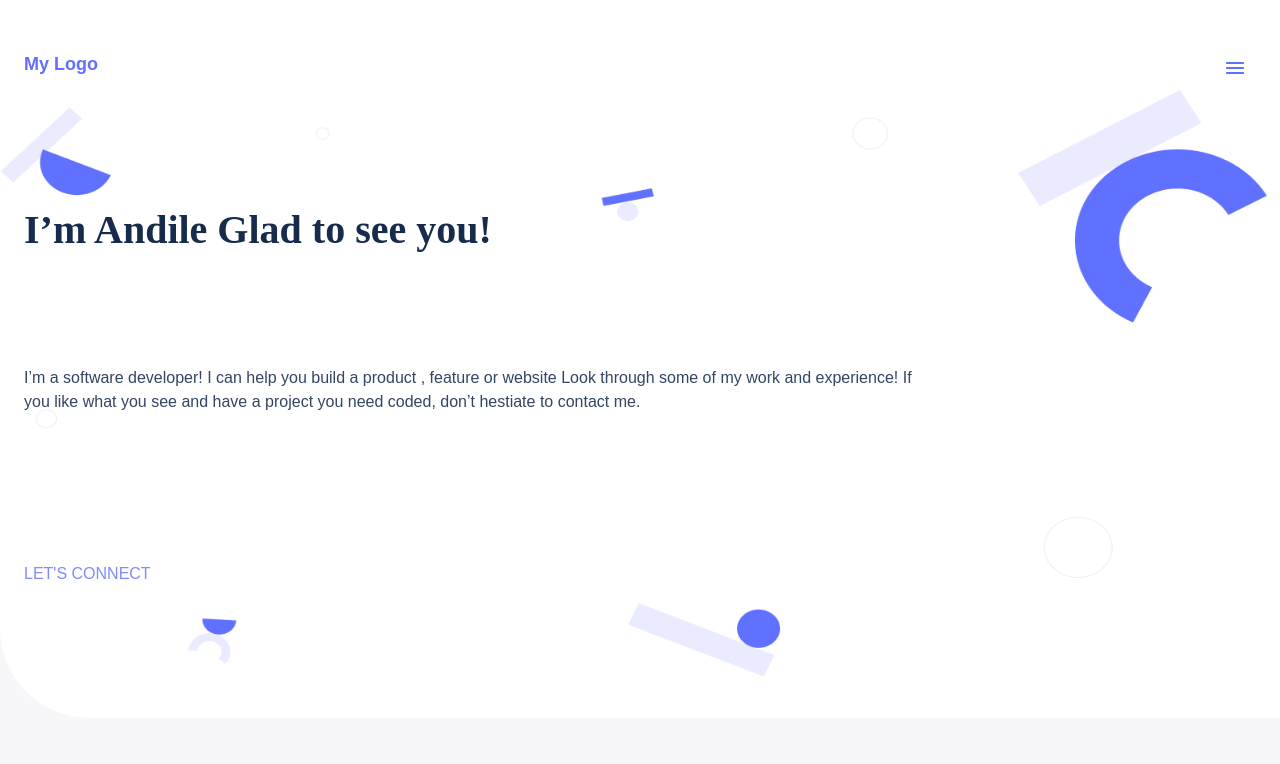
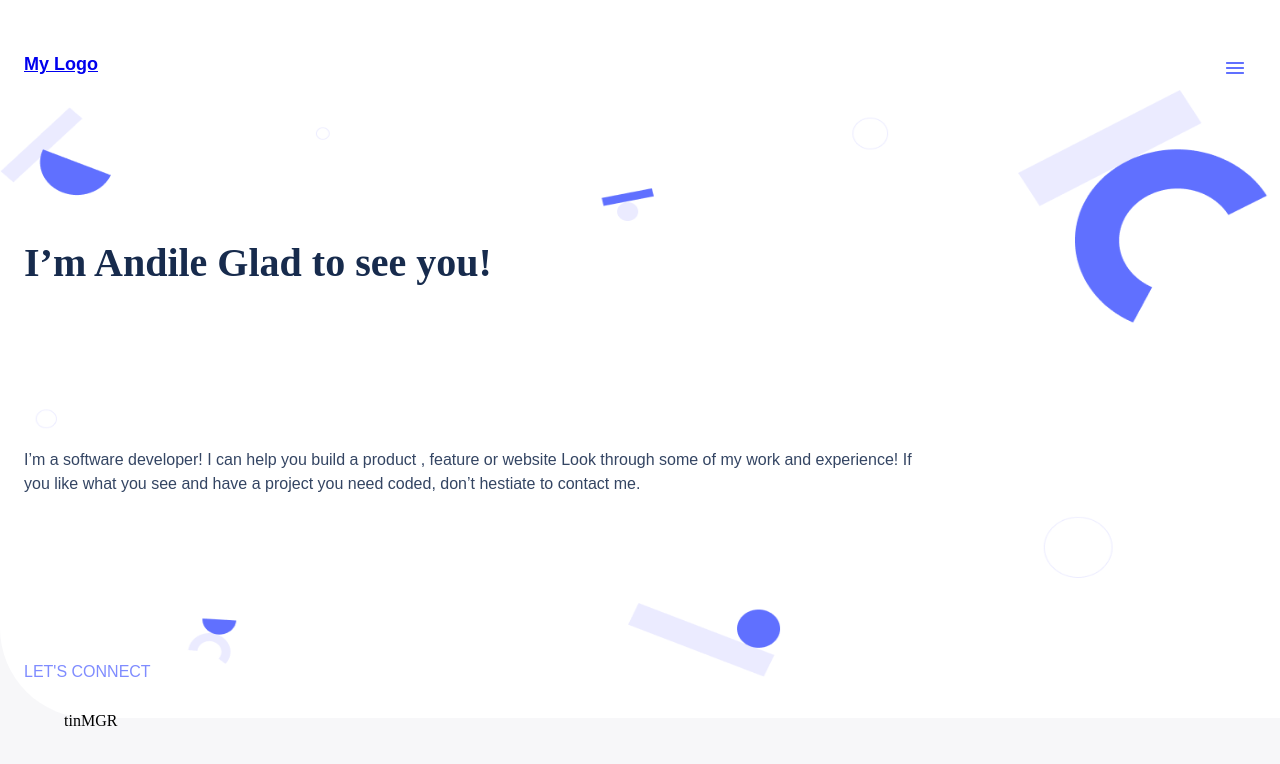
Before and after one commit to andilemashala/MIcroverse-portfolio-project, a website: page index.html in a window 1280 px wide. Shown: the top 764 px of the page. Drawn offline with Linux system fonts and the light colour scheme.

Commit message:
Added social  media icons

```diff
--- a/index.html
+++ b/index.html
@@ -10,21 +10,33 @@
 <body>
     <div class="mobile-main">
         <div class="mobile-header">
-            <div class="app-bar">
+
+
+            <header class="app-bar">
+                <div class="logo">
+                   <a href="#">My Logo</a>
+                 </div>
+                 <nav class="menu">
+                    <img src="/Union1.png" alt="hamburger">
+                 </nav>
+            </header>
+
+            <!-- <div class="app-bar">
                 <div class="logo">
                     My Logo
                 </div>
                 <div class="menu">
                     <img src="/Union1.png" alt="">
                 </div>
-            </div>
-            <div class="header-main-content">
-                <div class="introduction-primary-text">
+            </div> -->
+
+            <section class="header-main-content">
+                <h1 class="introduction-primary-text">
                     I’m Andile
                     Glad to see you!
-                </div>
+                </h1>
 
-                <div class="introduction-supporting-text">
+                <p class="introduction-supporting-text">
                     I’m a software developer! I
                     can help you build a product
                     , feature or website Look
@@ -33,16 +45,24 @@
                     you see and have a project you
                     need coded, don’t hestiate
                     to contact me.
-                </div>
+                </p>
 
                 <div class="main-content-contacts-text">
                     Let's connect
                 </div>
 
                 <div class="main-content-contacts">
-                    <img src="/social media icons.jpg" alt="">
+                    <!-- <img src="/social media icons.jpg" alt=""> -->
+                    <ul>
+                        <li>t</li>
+                        <li>in</li>
+                        <li>M</li>
+                        <li>G</li>
+                        <li>R</li>
+                    </ul>
                 </div>
-            </div>
+            </section>
         </div>
+    </div>
 </body>
 </html>
--- a/style.css
+++ b/style.css
@@ -8,7 +8,7 @@ body {
   margin-left: auto;
   margin-right: auto;
   position: relative;
-  height: 5410px;
+  height: 100%;
   background-color: #f7f7f9;
 }
 
@@ -55,6 +55,8 @@ button:hover {
 }
 
 .header-main-content {
+  display: flex;
+  flex-direction: column;
   width: 100%;
   height: 587.15;
   background-image: url('/header-shapes_mobile.png');
@@ -109,7 +111,12 @@ button:hover {
   height: 20px;
   padding-left: 24px;
   padding-right: 24px;
-  padding-bottom: 60px;
+  /* padding-bottom: 60px; */
+}
+
+.main-content-contacts ul{
+  list-style-type: none;
+  display: flex;
 }
 
 /* minimum desktop width */
```
Also changed, not shown: Linkedin icon.png (added), M-icon.png (added), S-icon.png (added), github-icon.png (added), twitter-icon.png (added).
